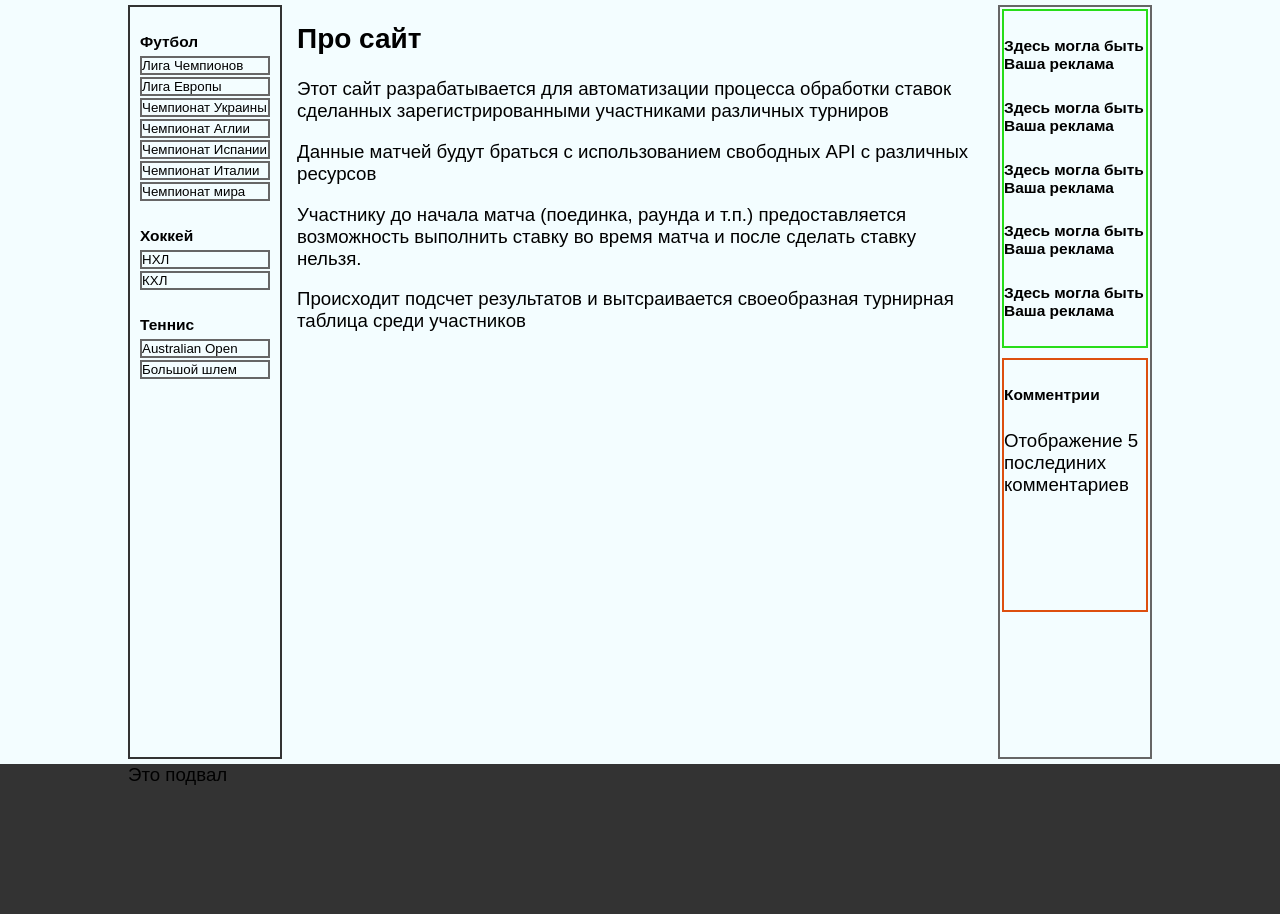
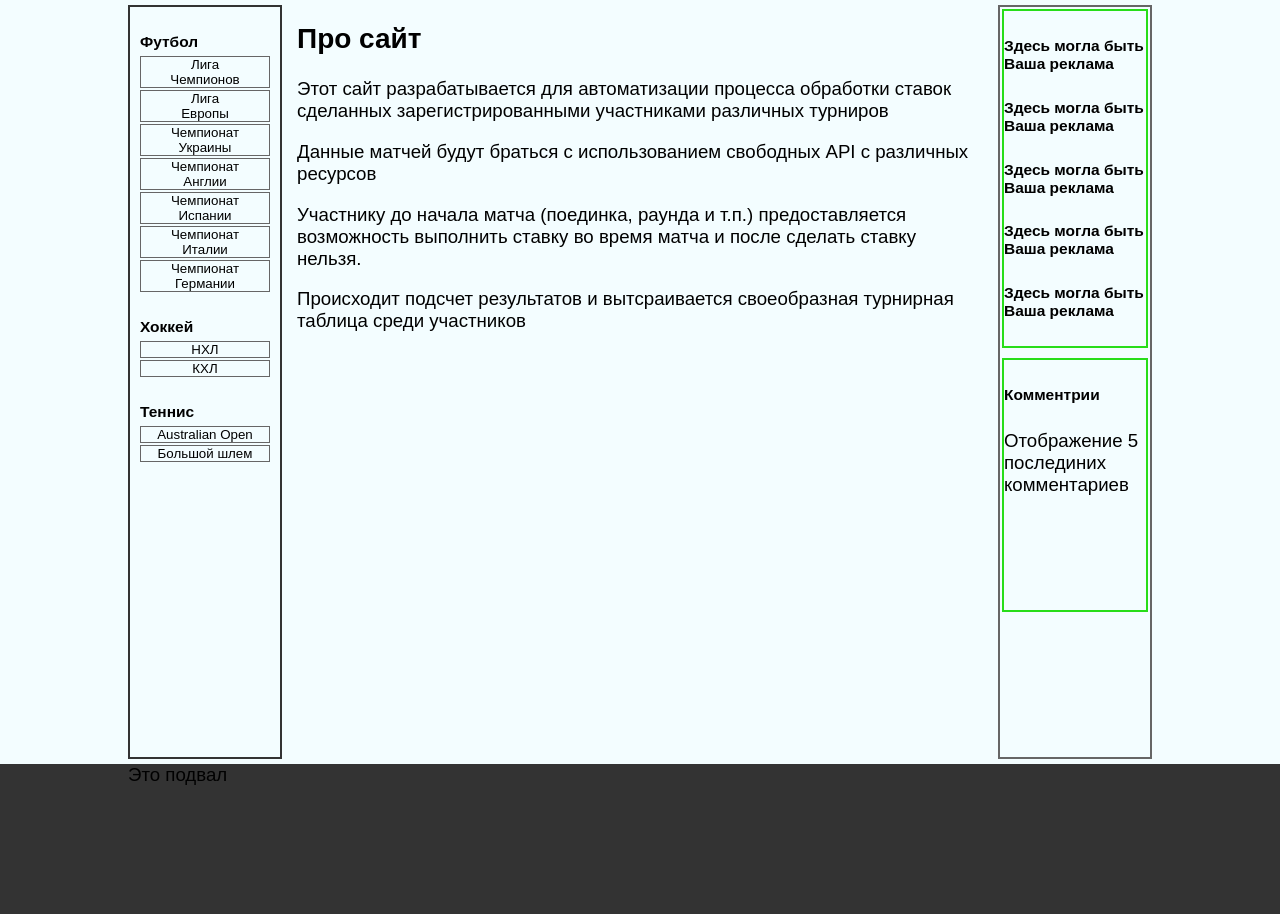
Before and after one commit to Romissevd/sports_league, a Django app: page / in a window 1280 px wide. Shown: the part 125-1039 px from the top of the page. Run offline with Django 3.2, Linux system fonts and the light colour scheme.

Commit message:
base layout #4

```diff
--- a/static/css/base.css
+++ b/static/css/base.css
@@ -78,16 +78,8 @@ nav ul li {
 nav li a {
     padding: 7px 10px 6px 10px;
     line-height: 35px;
-    /*-moz-border-radius: 2px; !* Firefox *!*/
-    /*-webkit-border-radius: 2px; !* Safari 4 *!*/
-    /*border-radius: 5px; !* IE 9, Safari 5, Chrome *!*/
-    /*margin-right: -4px;*/
-    /*text-align: center;*/
     text-decoration: none;
     color: #f8f8f8;
-    /*background: -moz-linear-gradient(#333333, #666666);*/
-    /*background: -webkit-gradient(linear, 0 0, 0 100%, from(#333333), to(#666666));*/
-    /*filter: progid:DXImageTransform.Microsoft.gradient(startColorstr='#333333', endColorstr='#666666');*/
     background: #333333;
 }
 
@@ -143,13 +135,23 @@ input.but:active {
 .championship {
     font-size: 10pt;
     list-style-type: none;
-    border: 2px #666666 solid;
+    border: 1px #666666 solid;
     margin-bottom: 2px;
+    text-align: center;
+}
+
+.championship:hover {
+    background-color: #23b411;
 }
 
 .championship a {
+    display: block;
     text-decoration: none;
     color: black;
+}
+
+.championship a:hover {
+    color: #dd4f0f;
 }
 
 .content {
@@ -177,7 +179,7 @@ input.but:active {
 }
 
 .comments {
-    border: 2px #dd4f0f solid;
+    border: 2px #27dd19 solid;
     margin: 2px 2px 10px 2px;
     min-height: 250px;
 }
--- a/templates/base.html
+++ b/templates/base.html
@@ -57,13 +57,13 @@
             <div class="sport">
                 <h5 class="widget-title">Футбол</h5>
                 <ul class="widget-list">
-                    <li class="championship"><a href="/">Лига Чемпионов</a></li>
-                    <li class="championship"><a href="/">Лига Европы</a></li>
-                    <li class="championship"><a href="/">Чемпионат Украины</a></li>
-                    <li class="championship"><a href="/">Чемпионат Аглии</a></li>
-                    <li class="championship"><a href="/">Чемпионат Испании</a></li>
-                    <li class="championship"><a href="/">Чемпионат Италии</a></li>
-                    <li class="championship"><a href="/">Чемпионат мира</a></li>
+                    <li class="championship"><a href="/">Лига<br>Чемпионов</a></li>
+                    <li class="championship"><a href="/">Лига<br>Европы</a></li>
+                    <li class="championship"><a href="/" >Чемпионат<br>Украины</a></li>
+                    <li class="championship"><a href="/">Чемпионат<br>Англии</a></li>
+                    <li class="championship"><a href="/">Чемпионат<br>Испании</a></li>
+                    <li class="championship"><a href="/">Чемпионат<br>Италии</a></li>
+                    <li class="championship"><a href="/">Чемпионат<br>Германии</a></li>
                 </ul>
             </div>
             <div class="sport">
```
